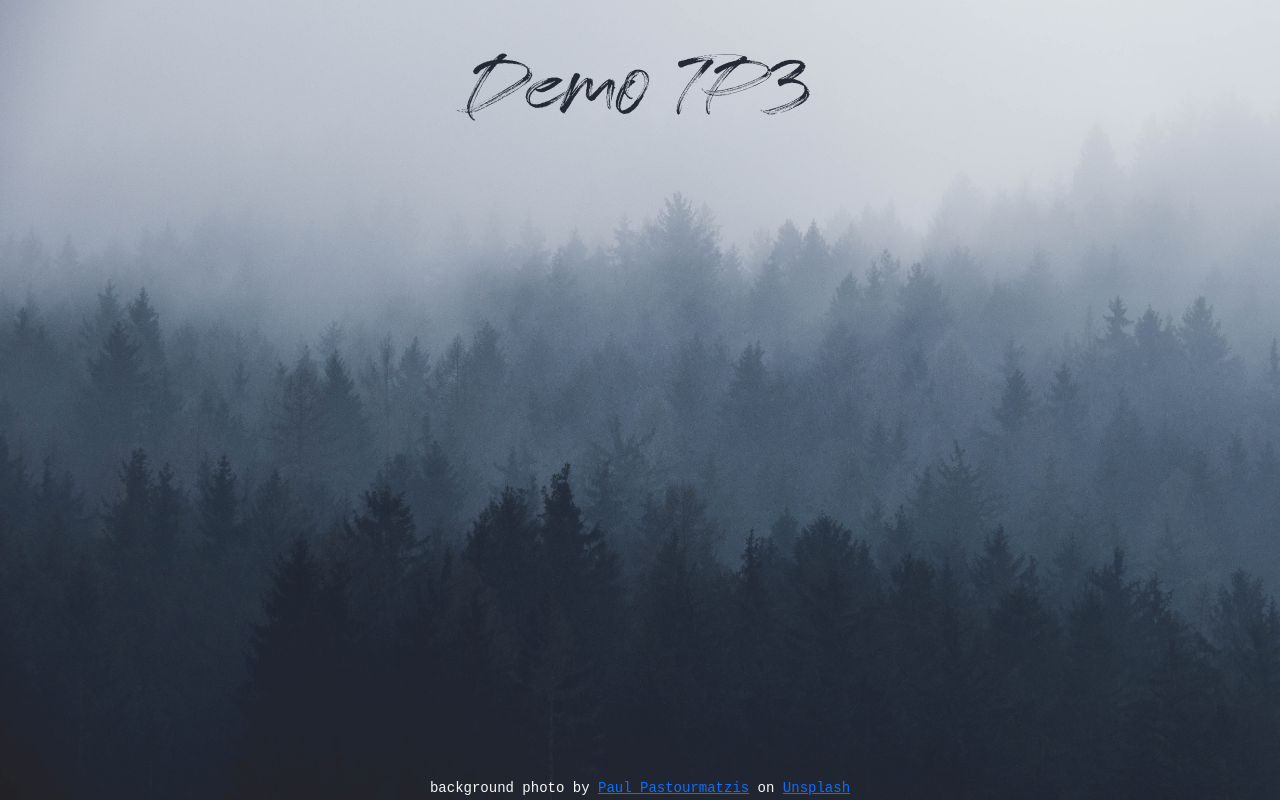
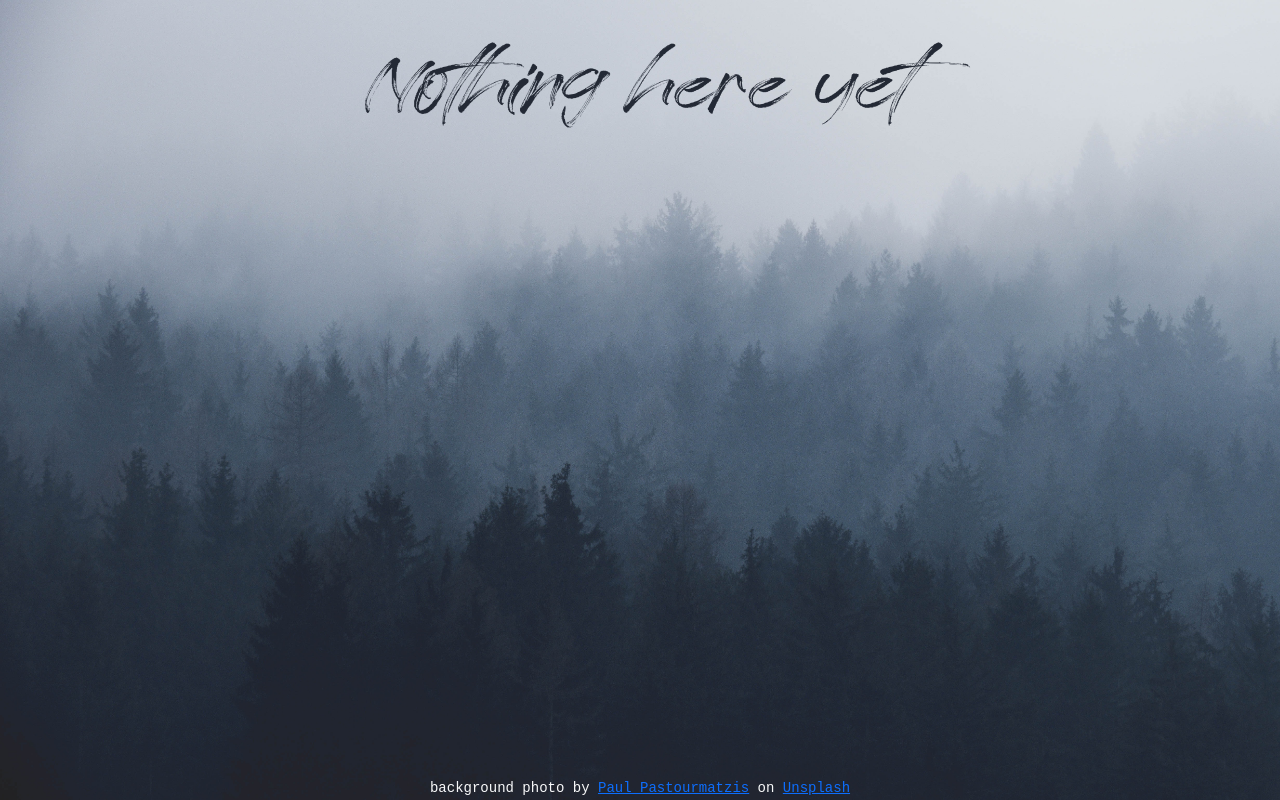
Before and after one commit to gerlachj/gerlachj.github.io, a plain HTML site: page index.html in a window 1280 px wide. Drawn offline with nearby package versions, Linux system fonts and the light colour scheme.

Commit message:
Update index.html

```diff
--- a/index.html
+++ b/index.html
@@ -4,7 +4,7 @@
 <head>
     <meta charset="utf-8">
     <meta name="viewport" content="width=device-width, initial-scale=1">
-    <title>Bootstrap demo</title>
+    <title>Nothing</title>
     <link href="https://cdn.jsdelivr.net/npm/bootstrap@5.2.2/dist/css/bootstrap.min.css" rel="stylesheet"
         integrity="sha384-Zenh87qX5JnK2Jl0vWa8Ck2rdkQ2Bzep5IDxbcnCeuOxjzrPF/et3URy9Bv1WTRi" crossorigin="anonymous">
     <link href="index.css" rel="stylesheet">
@@ -15,7 +15,7 @@
     <div class="container text-center">
         <div class="row py-5">
             <div class="col">
-                <h1 id="main-title" class="display-1">Demo TP3</h1>
+                <h1 id="main-title" class="display-1">Nothing here yet</h1>
             </div>
         </div>
         <div class="fixed-bottom text-light"><small>background photo by <a
```
